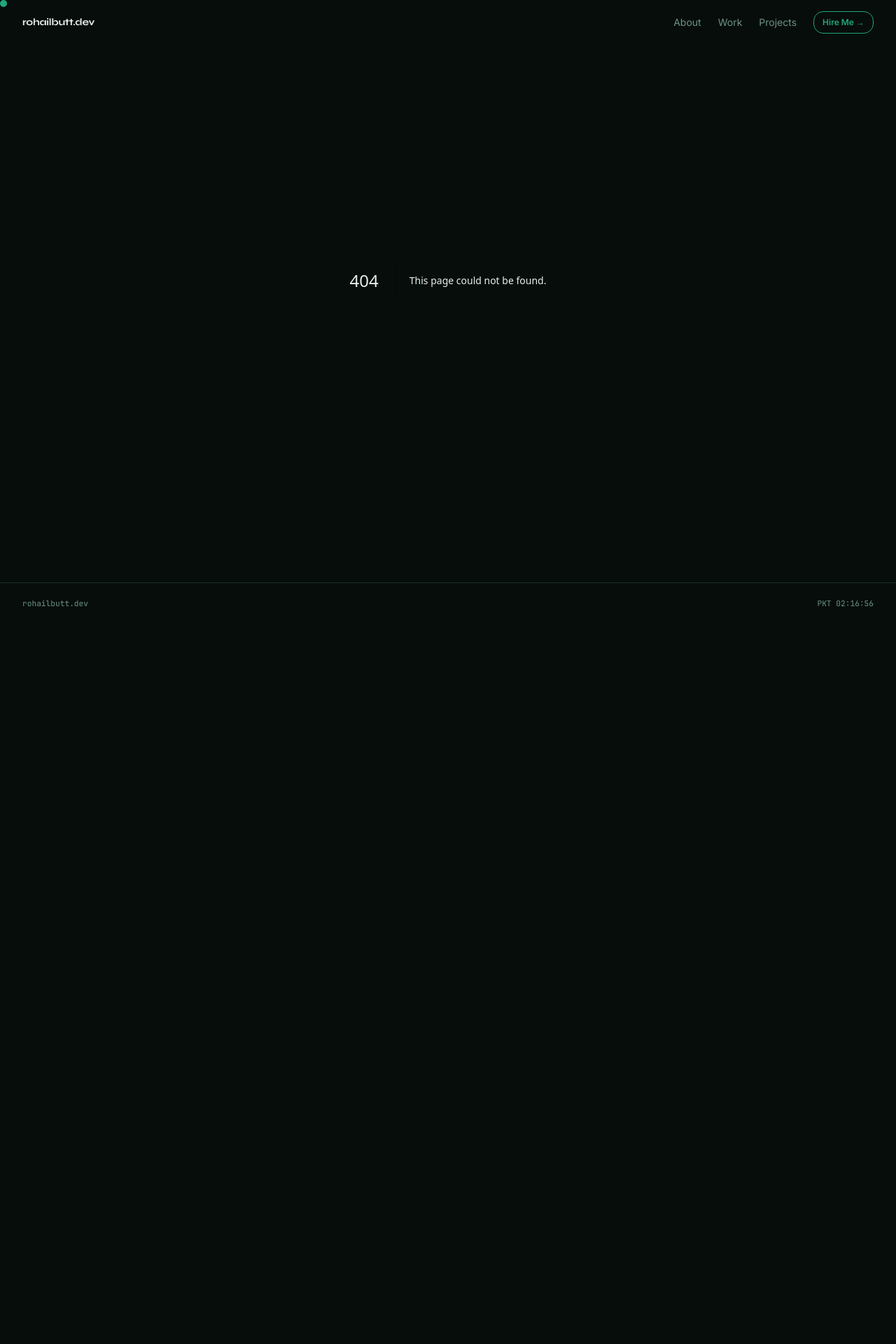
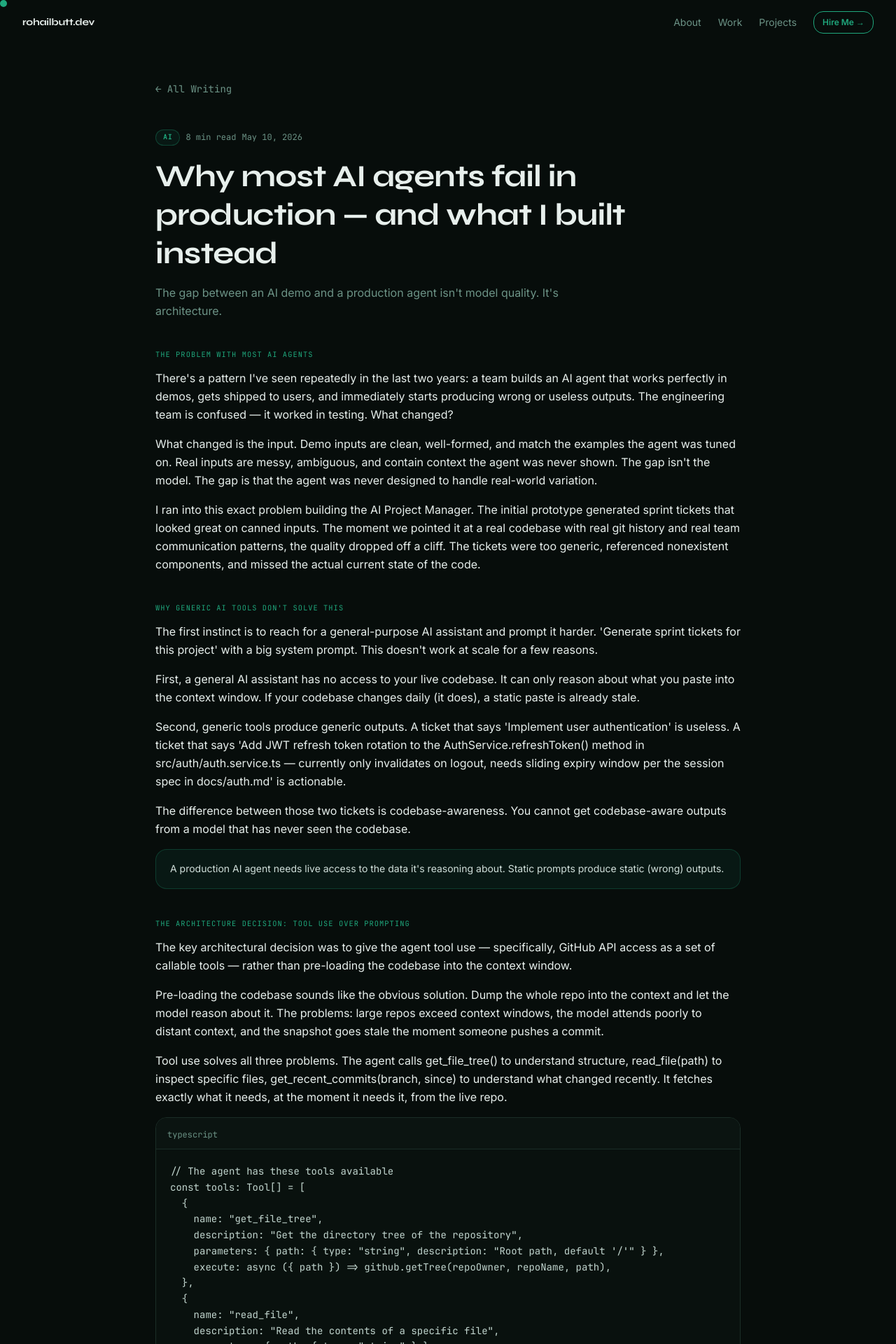
Before and after one commit to vnQ-coder/rohailbutt-portfolio, a Next.js app: page /writing/ai-agents-in-production in a window 1280 px wide. Before the commit this address had no page. Shown: the top 1920 px of the page at 70% size. Before the commit the page ends 893 px from the top, so only its background shows below. Built offline with nearby package versions, Linux system fonts and the light colour scheme.

Commit message:
feat: add /writing/[slug] individual post page

```diff
--- /dev/null
+++ b/app/writing/[slug]/page.tsx
@@ -0,0 +1,148 @@
+import { notFound } from "next/navigation";
+import Link from "next/link";
+import { getPost, getAdjacentPosts, posts } from "@/lib/posts";
+import { PostNav } from "@/components/writing/PostNav";
+import { Badge } from "@/components/ui/badge";
+import type { Metadata } from "next";
+
+export function generateStaticParams() {
+  return posts.map((p) => ({ slug: p.slug }));
+}
+
+export async function generateMetadata({
+  params,
+}: {
+  params: Promise<{ slug: string }>;
+}): Promise<Metadata> {
+  const { slug } = await params;
+  const post = getPost(slug);
+  if (!post) return {};
+  return {
+    title: `${post.title} — Rohail Butt`,
+    description: post.excerpt,
+  };
+}
+
+const sectionHeading =
+  "font-mono text-primary text-[0.65rem] uppercase tracking-widest block mb-3";
+
+export default async function PostPage({
+  params,
+}: {
+  params: Promise<{ slug: string }>;
+}) {
+  const { slug } = await params;
+  const post = getPost(slug);
+  if (!post) notFound();
+
+  const { prev, next } = getAdjacentPosts(slug);
+
+  return (
+    <div className="max-w-[900px] mx-auto px-4 lg:px-8 pb-20 pt-28">
+      {/* Back */}
+      <Link
+        href="/writing"
+        className="inline-flex items-center gap-1.5 text-muted-foreground hover:text-foreground transition-colors text-sm font-mono mb-12"
+      >
+        ← All Writing
+      </Link>
+
+      {/* Header */}
+      <div className="mb-10">
+        <div className="flex items-center gap-2 flex-wrap mb-4">
+          <Badge
+            variant="outline"
+            className="border-primary/30 font-mono text-[0.6rem] uppercase tracking-widest"
+            style={{ color: "hsl(161 69% 39%)", background: "hsl(161 69% 39% / 0.08)" }}
+          >
+            {post.category}
+          </Badge>
+          <span className="text-muted-foreground text-xs font-mono">{post.readTime}</span>
+          <span className="text-muted-foreground text-xs font-mono">
+            {new Date(post.publishedAt).toLocaleDateString("en-US", {
+              year: "numeric",
+              month: "long",
+              day: "numeric",
+            })}
+          </span>
+        </div>
+
+        <h1
+          className="font-display font-bold text-foreground mb-4 leading-tight"
+          style={{ fontSize: "clamp(1.75rem, 4vw, 2.75rem)", letterSpacing: "-0.02em" }}
+        >
+          {post.title}
+        </h1>
+        <p className="text-muted-foreground leading-relaxed max-w-[60ch]">
+          {post.subtitle}
+        </p>
+      </div>
+
+      {/* Sections */}
+      <div className="flex flex-col gap-10">
+        {post.sections.map((section, i) => (
+          <section key={i}>
+            {section.heading && (
+              <span className={sectionHeading}>{section.heading}</span>
+            )}
+
+            {section.paragraphs?.map((p, j) => (
+              <p key={j} className="text-foreground leading-relaxed mb-4 last:mb-0">
+                {p}
+              </p>
+            ))}
+
+            {section.bullets && (
+              <ul className="flex flex-col gap-2 mt-3">
+                {section.bullets.map((bullet, j) => (
+                  <li key={j} className="flex items-start gap-3 text-foreground leading-relaxed">
+                    <span className="text-primary mt-1 flex-shrink-0">→</span>
+                    {bullet}
+                  </li>
+                ))}
+              </ul>
+            )}
+
+            {section.callout && (
+              <div
+                className="mt-4 rounded-lg border px-5 py-4 text-sm leading-relaxed"
+                style={{
+                  background: "hsl(161 69% 39% / 0.08)",
+                  borderColor: "hsl(161 69% 39% / 0.25)",
+                  color: "hsl(160 20% 85%)",
+                }}
+              >
+                {section.callout}
+              </div>
+            )}
+
+            {section.code && (
+              <div className="mt-4 rounded-lg border border-border overflow-x-auto">
+                <div
+                  className="px-4 py-2 border-b border-border"
+                  style={{ background: "hsl(160 30% 6%)" }}
+                >
+                  <span className="font-mono text-muted-foreground text-xs">
+                    {section.code.lang}
+                  </span>
+                </div>
+                <pre
+                  className="p-5 text-sm leading-relaxed overflow-x-auto"
+                  style={{
+                    background: "hsl(160 30% 5%)",
+                    fontFamily: "var(--font-jetbrains-mono), monospace",
+                    color: "hsl(160 20% 80%)",
+                  }}
+                >
+                  <code>{section.code.content}</code>
+                </pre>
+              </div>
+            )}
+          </section>
+        ))}
+      </div>
+
+      <PostNav prev={prev} next={next} />
+    </div>
+  );
+}
```
